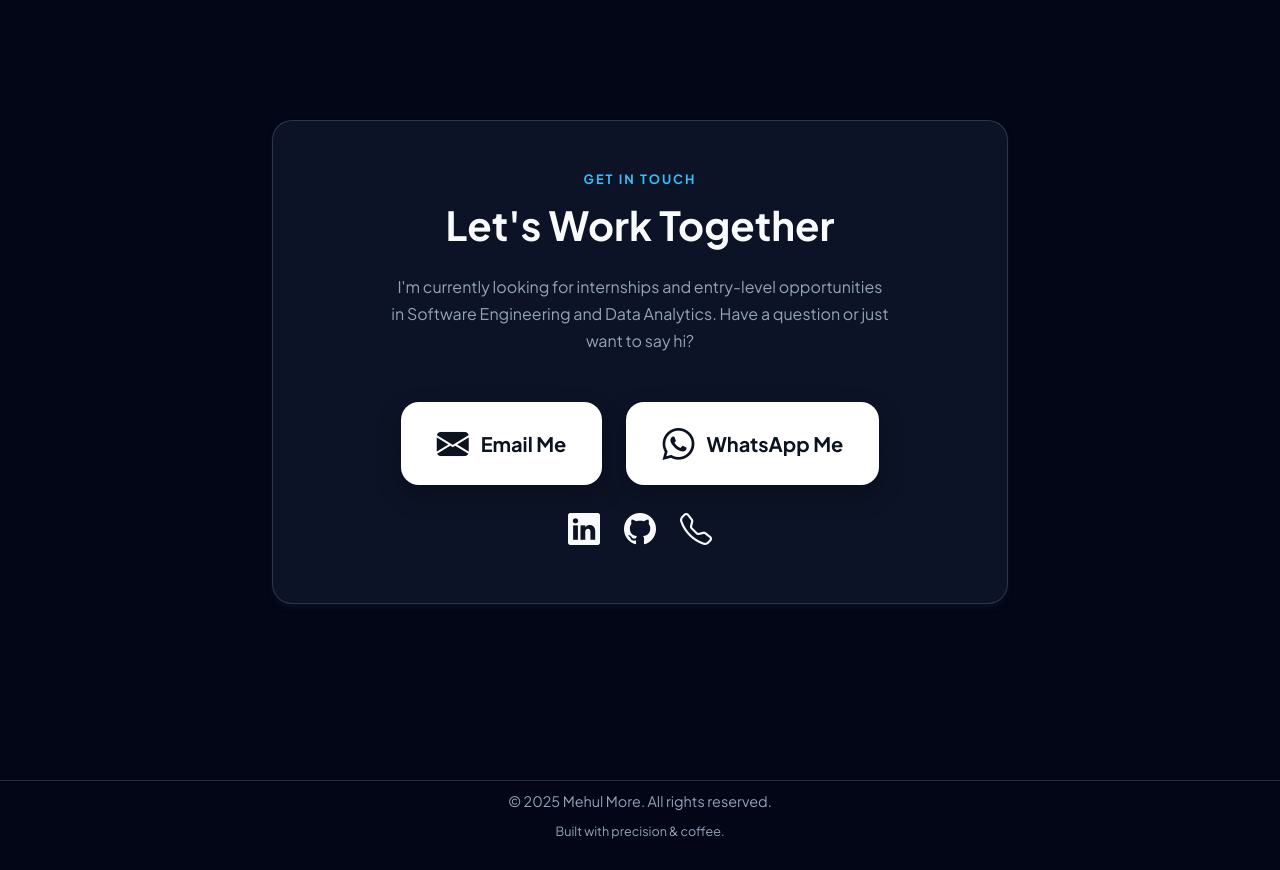
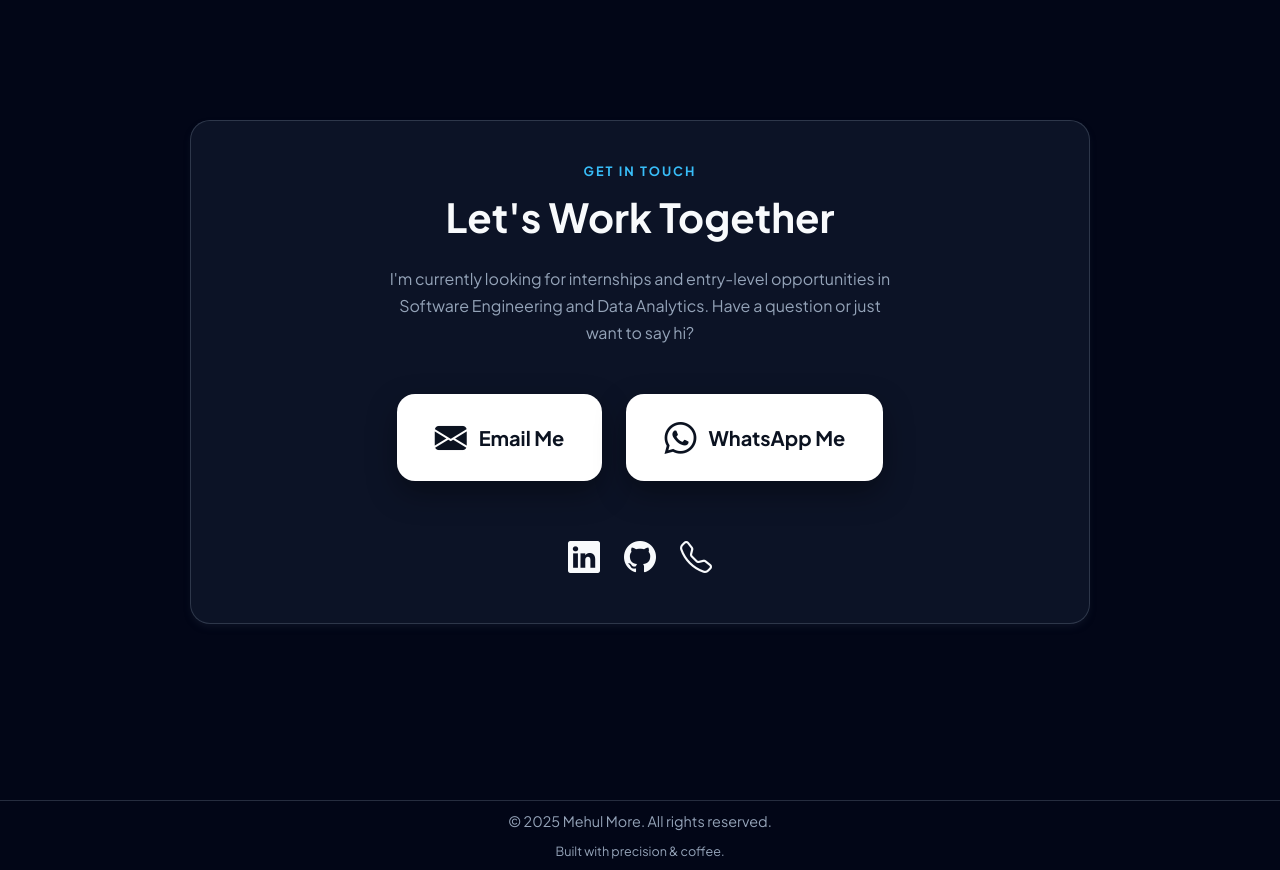
Before and after one commit to mehulm30/my-portfolio, a React (Create React App) app: page / in a window 1280 px wide. Shown: the part 4100-4970 px from the top of the page. Built offline with nearby package versions, Linux system fonts and the light colour scheme.

Commit message:
changes in wp and mail button

```diff
--- a/src/components/Contact.jsx
+++ b/src/components/Contact.jsx
@@ -1,35 +1,56 @@
-import React from 'react';
+import React from "react";
 
-const Contact = () => (
+const Contact = () => {
+  const isMobile = /iPhone|iPad|iPod|Android/i.test(navigator.userAgent);
+
+  return (
     <section id="contact" className="py-5">
       <div className="container py-5">
         <div className="row justify-content-center">
-        <div className="col-lg-8" data-aos="zoom-in">
-          <div className="glass-card text-center py-5">
-            <span className="section-subtitle">Get In Touch</span>
-            <h2 className="section-heading mb-4">Let's Work Together</h2>
-            <p className="text-muted mb-5 mx-auto" style={{ maxWidth: 500 }}>
-              I'm currently looking for internships and entry-level opportunities in Software Engineering and Data Analytics. Have a question or just want to say hi?
+          <div className="col-lg-10">
+            <div className="glass-card text-center py-5 px-4">
+
+              <span className="section-subtitle text-uppercase">
+                Get In Touch
+              </span>
+
+              <h2 className="section-heading mt-2 mb-4">
+                Let's Work Together
+              </h2>
+
+              <p
+                className="text-muted mx-auto mb-5"
+                style={{ maxWidth: "520px" }}
+              >
+                I'm currently looking for internships and entry-level
+                opportunities in Software Engineering and Data Analytics.
+                Have a question or just want to say hi?
               </p>
+
+              {/* Buttons */}
               <div className="d-flex justify-content-center gap-4 flex-wrap">
 
-  {/* Say Hello – Gmail */}
+                {/* Email Me */}
                 <a
-    href="https://mail.google.com/mail/?view=cm&fs=1&to=mehulmore2005@gmail.com&su=Hello%20Mehul&body=Hi%20Mehul,%0D%0A"
+                  href={
+                    isMobile
+                      ? "mailto:mehulmore2005@gmail.com?subject=Hello%20Mehul&body=Hi%20Mehul,%0D%0A"
+                      : "https://mail.google.com/mail/?view=cm&fs=1&to=mehulmore2005@gmail.com&su=Hello%20Mehul&body=Hi%20Mehul,%0D%0A"
+                  }
                   target="_blank"
                   rel="noopener noreferrer"
-    className="contact-pill-btn"
+                  className="contact-btn"
                 >
                   <i className="bi bi-envelope-fill"></i>
                   <span>Email Me</span>
                 </a>
 
-  {/* WhatsApp */}
+                {/* WhatsApp Me */}
                 <a
                   href="https://wa.me/919152551387?text=Hi%20Mehul,%20I%20came%20across%20your%20portfolio."
                   target="_blank"
                   rel="noopener noreferrer"
-    className="contact-pill-btn"
+                  className="contact-btn"
                 >
                   <i className="bi bi-whatsapp"></i>
                   <span>WhatsApp Me</span>
@@ -37,16 +58,25 @@ const Contact = () => (
 
               </div>
 
-            <div className="d-flex justify-content-center gap-4 mt-3">
-              <a href="https://www.linkedin.com/in/mehulm30/" className="text-reset fs-3 transition-hover"><i className="bi bi-linkedin"></i></a>
-              <a href="https://github.com/mehulm30" className="text-reset fs-3 transition-hover"><i className="bi bi-github"></i></a>
-              <a href="tel:+919152551387" className="text-reset fs-3 transition-hover"><i className="bi bi-telephone"></i></a>
+              {/* Social Icons */}
+              <div className="d-flex justify-content-center gap-4 mt-5">
+                <a href="https://www.linkedin.com/in/mehulm30/" className="text-reset fs-3">
+                  <i className="bi bi-linkedin"></i>
+                </a>
+                <a href="https://github.com/mehulm30" className="text-reset fs-3">
+                  <i className="bi bi-github"></i>
+                </a>
+                <a href="tel:+919152551387" className="text-reset fs-3">
+                  <i className="bi bi-telephone"></i>
+                </a>
               </div>
+
             </div>
           </div>
         </div>
       </div>
     </section>
   );
+};
 
 export default Contact;
--- a/src/style.css
+++ b/src/style.css
@@ -1028,41 +1028,47 @@ footer {
   color: #38bdf8;
   transition: all 0.25s ease;
 }
-/* ====    WHATSAPP AND MAIL BUTTON ==== */
-#contact .contact-pill-btn {
+/* ==== WHATSAPP AND EMAIL BUTTON ==== */
+/* Reduce Contact box size */
+#contact .glass-card {
+  padding: 40px 30px !important;   /* reduce inner space */
+  max-width: 900px;                /* reduce box width */
+  margin: 0 auto;
+}
+#contact .contact-btn {
   display: inline-flex;
   align-items: center;
   gap: 12px;
 
-  padding: 14px 36px;
-  border-radius: 18px; /* soft rounded like screenshot */
+  padding: 16px 38px;
+  border-radius: 18px;
 
   background-color: #ffffff;
   color: #0b1220;
 
   font-size: 20px;
-  font-weight: 800;
+  font-weight: 700;
   text-decoration: none;
+  cursor: pointer;
 
-  box-shadow: 0 10px 25px rgba(0, 0, 0, 0.25);
+  box-shadow: 0 12px 30px rgba(0, 0, 0, 0.35);
   transition: transform 0.25s ease, box-shadow 0.25s ease;
 }
 
-/* Icon style */
-#contact .contact-pill-btn i {
+#contact .contact-btn i {
   font-size: 20px;
 }
 
-/* Hover – subtle lift, NO color change */
-#contact .contact-pill-btn:hover {
+/* SAME glow for BOTH buttons */
+#contact .contact-btn:hover {
   transform: translateY(-3px);
-  box-shadow: 0 15px 35px rgba(0, 0, 0, 0.35);
+  box-shadow: 0 18px 40px rgba(0, 0, 0, 0.45);
   color: #0b1220;
 }
 
-/* Mobile full-width */
+/* Mobile full width */
 @media (max-width: 576px) {
-  #contact .contact-pill-btn {
+  #contact .contact-btn {
     width: 100%;
     justify-content: center;
   }
```
Lines whose indentation alone changed are shown as unchanged.
